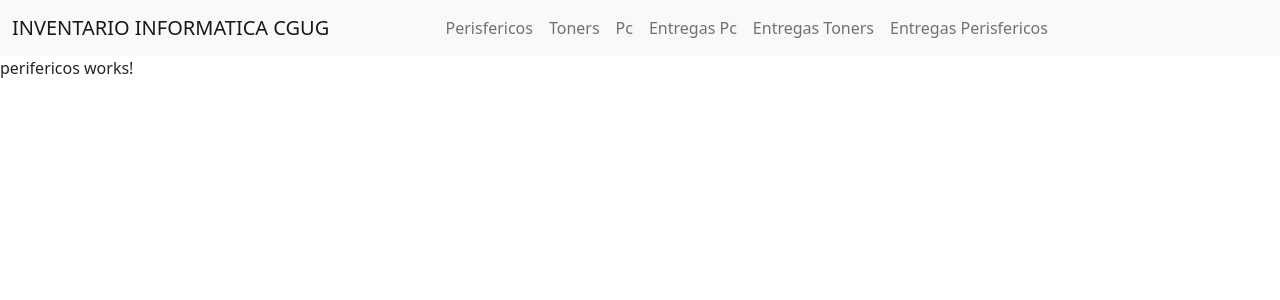
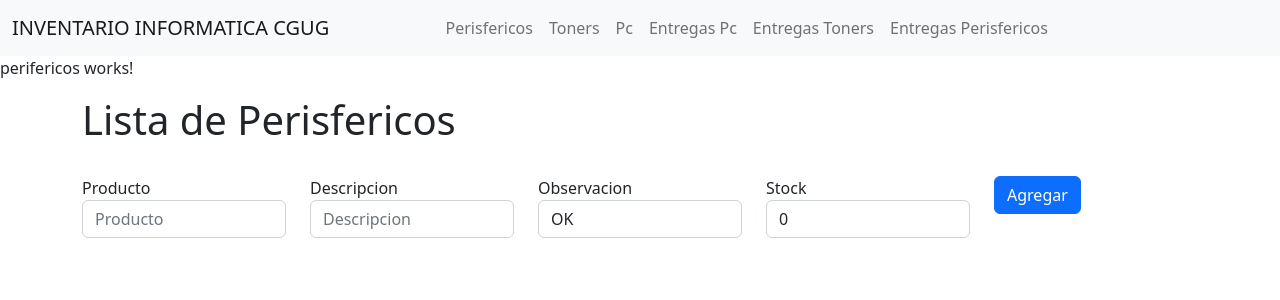
Before and after one commit to Gaston-Diaz/Inventario-Info, an Angular app: page / in a window 1280 px wide. Shown: the top 300 px of the page. Built offline with nearby package versions, Linux system fonts and the light colour scheme.

Commit message:
Se trabajo sobre el formulario de los perisfericos

```diff
--- a/src/app/components/perifericos/perifericos.component.html
+++ b/src/app/components/perifericos/perifericos.component.html
@@ -1 +1,44 @@
 <p>perifericos works!</p>
+<div class="container">
+    <div class="col"><h1>{{titulo}}</h1></div>
+    <br>
+    <div class="form-group row">
+
+        <div class="form-group col md-3">
+            <label for="producto">Producto</label>
+            <input type="text" nombre="producto" id="producto" placeholder="Producto" class="form-control" [(ngModel)]="inputNombreP">
+        </div>
+
+        <div class="form-group col md-3">
+            <label for="descripcion">Descripcion</label>
+            <input type="text" nombre="descripcion" id="descripcion" placeholder="Descripcion" class="form-control" [(ngModel)]="inputDescripcion">
+        </div>
+
+        <div class="form-group col md-3">
+            <label for="observacion">Observacion</label>
+            <input type="text" nombre="observacion" id="observacion" placeholder="Observacion" class="form-control" [(ngModel)]="inputObservacion">
+        </div>
+
+        <div class="form-group col md-3">
+            <label for="stock">Stock</label>
+            <input type="text" nombre="stock" id="stock" placeholder="Stock" class="form-control" [(ngModel)]="inputStock">
+        </div>
+
+        <div class="col">
+            <button type="submit" class="btn btn-primary" (click)="agregarPerisferico()">Agregar</button>
+        </div>
+
+    </div>
+</div>
+
+<br>
+
+<div class="container">
+    <div class="row">
+        <div class="col">
+            <div *ngFor="let perisferico of perisfericos">
+                {{perisferico.nombreProducto}} {{perisferico.descripcion}} {{perisferico.observacion}} {{perisferico.stockActual}}
+            </div>
+        </div>
+    </div>
+</div>
--- a/src/app/components/perifericos/perifericos.component.ts
+++ b/src/app/components/perifericos/perifericos.component.ts
@@ -1,15 +1,28 @@
 import { Component, OnInit } from '@angular/core';
+import { Periferico } from 'src/app/models/periferico.model';
 
 @Component({
   selector: 'app-perifericos',
   templateUrl: './perifericos.component.html',
   styleUrls: ['./perifericos.component.css']
 })
-export class PerifericosComponent implements OnInit {
+export class PerifericosComponent {
+  titulo = "Lista de Perisfericos"
 
   constructor() { }
 
-  ngOnInit(): void {
+  perisfericos:Periferico[]=[
+
+  ]
+
+  agregarPerisferico(){
+    let miPerisferico = new Periferico(this.inputNombreP,this.inputDescripcion,this.inputObservacion,this.inputStock);
+    this.perisfericos.push(miPerisferico);
   }
 
+  inputNombreP:string="";
+  inputDescripcion:string="";
+  inputObservacion:string="OK";
+  inputStock:number=0;
+
 }
--- a/src/app/components/toners/toners.component.html
+++ b/src/app/components/toners/toners.component.html
@@ -30,7 +30,7 @@
             <input type="text" nombre="stock" id="stock" placeholder="Stock" class="form-control" [(ngModel)]="inputStock">
         </div>
 
-        <div class="col" style="align-items: baseline;">
+        <div class="col">
             <button type="submit" class="btn btn-primary" (click)="agregarToner()">Agregar</button>
         </div>
 
```
